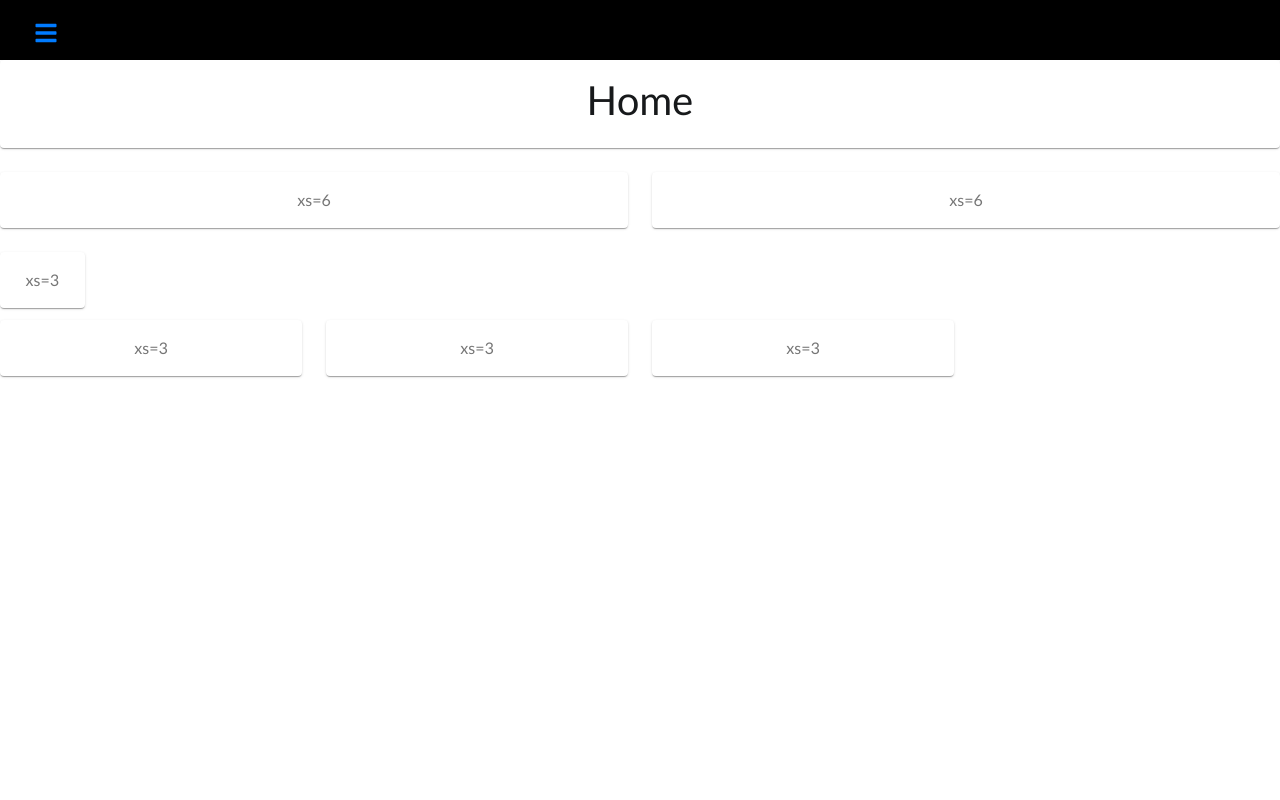
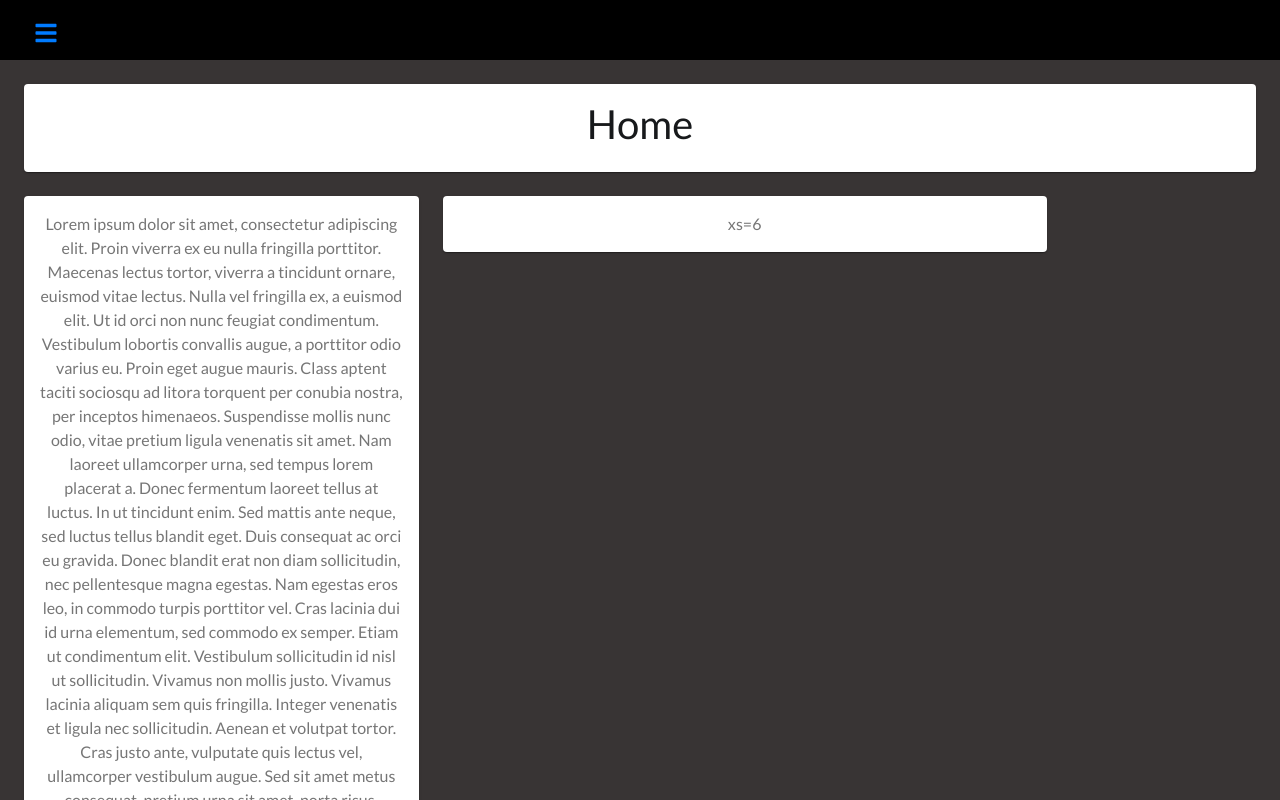
Before and after one commit to stersj/myapp, a React (Create React App) app: page / in a window 1280 px wide. Shown: the top 800 px of the page. Built offline with nearby package versions, Linux system fonts and the light colour scheme.

Commit message:
Updated flexbox and grids

```diff
--- a/src/App.css
+++ b/src/App.css
@@ -3,7 +3,7 @@
 * {
   box-sizing: border-box;
   margin: 0;
-  padding: 0;
+  padding-left: 0;
   font-family: "Lato", sans-serif;
 }
 
@@ -24,3 +24,6 @@
 #home-para {
   font-size: small;
 }
+#home-main {
+  background: linear-gradient(-20deg, #616161 0%, #9bc5c3 100%);
+}
--- a/src/pages/Home.js
+++ b/src/pages/Home.js
@@ -3,6 +3,7 @@ import Logo from '../images/esyl1.jpg';
 import { makeStyles} from '@material-ui/core/styles';
 import Paper from '@material-ui/core/Paper';
 import Grid from '@material-ui/core/Grid';
+import Box from '@material-ui/core/Box';
 
 const useStyles = makeStyles((theme) =>({
     root: {
@@ -12,30 +13,38 @@ const useStyles = makeStyles((theme) =>({
       padding: theme.spacing(2),
       textAlign: 'center',
       color: theme.palette.text.secondary,
-    },
-  }));
+  },
+       }));
 
 function Home() {
   const classes = useStyles();
   return (
-    <div className={classes.root}>
+    <div className={classes.root} id="home-main">
+      <Box display="flex" p={3} bgcolor="#383434">
       <Grid container spacing={3}>
         <Grid item xs={12}>
           <Paper className={classes.paper}><h1 id="home-heading">Home</h1></Paper>
         </Grid>
-        <Grid item xs={6}>
-          <Paper className={classes.paper}>xs=6</Paper>
+        <Grid item xs={4} id="grid-2" direction="row">
+          <Paper className={classes.paper}><p>Lorem ipsum dolor sit amet, consectetur adipiscing elit. Proin viverra ex eu nulla fringilla porttitor. Maecenas lectus tortor, viverra a tincidunt ornare, euismod vitae lectus. Nulla vel fringilla ex, a euismod elit. Ut id orci non nunc feugiat condimentum. Vestibulum lobortis convallis augue, a porttitor odio varius eu. Proin eget augue mauris. Class aptent taciti sociosqu ad litora torquent per conubia nostra, per inceptos himenaeos. Suspendisse mollis nunc odio, vitae pretium ligula venenatis sit amet. Nam laoreet ullamcorper urna, sed tempus lorem placerat a. Donec fermentum laoreet tellus at luctus.
+
+In ut tincidunt enim. Sed mattis ante neque, sed luctus tellus blandit eget. Duis consequat ac orci eu gravida. Donec blandit erat non diam sollicitudin, nec pellentesque magna egestas. Nam egestas eros leo, in commodo turpis porttitor vel. Cras lacinia dui id urna elementum, sed commodo ex semper. Etiam ut condimentum elit. Vestibulum sollicitudin id nisl ut sollicitudin. Vivamus non mollis justo.
+
+Vivamus lacinia aliquam sem quis fringilla. Integer venenatis et ligula nec sollicitudin. Aenean et volutpat tortor. Cras justo ante, vulputate quis lectus vel, ullamcorper vestibulum augue. Sed sit amet metus consequat, pretium urna sit amet, porta risus. Vestibulum laoreet est in auctor aliquet. Donec ut ligula a leo porta tristique. Aenean ut mi turpis. Fusce eget sem vestibulum, sagittis augue ut, euismod est. Pellentesque finibus mauris sit amet fermentum dapibus. Proin laoreet vel tellus in condimentum. Curabitur in laoreet felis, id laoreet felis.
+
+Fusce eget pretium mauris. Quisque a tortor sit amet tortor malesuada commodo a vitae erat. Etiam efficitur velit libero, id mollis ipsum egestas ut. Vestibulum dignissim nibh cursus ultrices iaculis. Donec mi ante, volutpat nec pretium vel, lobortis eu nunc. Vestibulum commodo vehicula leo, vitae ornare ex semper ac. Nunc porta, lorem id fringilla convallis, odio nisl scelerisque augue, et efficitur lorem ipsum nec nisl. Nullam at lectus ex. Nulla quis sagittis libero, ut posuere ex. Nullam mollis, lorem bibendum egestas blandit, mauris nisi euismod eros, at dapibus mi sapien nec purus.</p></Paper>
         </Grid>
         <Grid item xs={6}>
           <Paper className={classes.paper}>xs=6</Paper>
         </Grid>
-        <Grid item xs={1}>
-          <Paper className={classes.paper}>xs=3</Paper>
+        <Grid item xs={12}>
+          <Paper className={classes.paper}>xs=6</Paper>
         </Grid>
-      </Grid>
+        </Grid>
+        </Box>
       <Grid container spacing={3}>
-        <Grid item xs={3}>
-          <Paper className={classes.paper}>xs=3</Paper>
+        <Grid item xs={3} >
+          <Paper className={classes.paper}>Lorem Ipsun</Paper>
         </Grid>
         <Grid item xs={3}>
           <Paper className={classes.paper}>xs=3</Paper>
@@ -44,6 +53,7 @@ function Home() {
           <Paper className={classes.paper}>xs=3</Paper>
         </Grid>
       </Grid>
+
     </div>
 
   );
```
